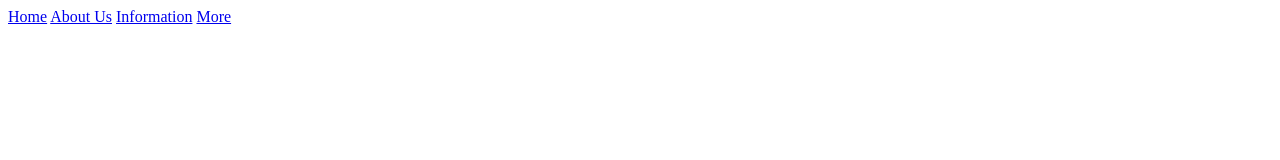
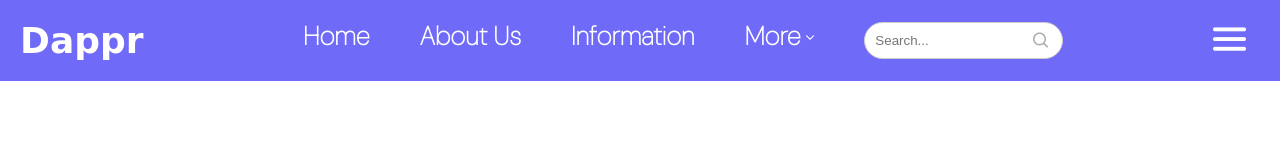
Before and after one commit to yashwanth2000/micro-project-two, a plain HTML site: page index.html in a window 1280 px wide. Drawn offline with Linux system fonts and the light colour scheme; a web font is replaced by a local one.

Commit message:
Updated navbar

```diff
--- a/index.html
+++ b/index.html
@@ -34,10 +34,25 @@
   </head>
   <body>
     <header>
-      <a href="#">Home</a>
-      <a href="#">About Us</a>
-      <a href="#">Information</a>
-      <a href="#">More</a>
-  </header>
+      <div class="navbar">
+        <div class="logo"><a href="#">Dappr</a></div>
+        <ul class="links">
+          <li><a href="#">Home</a></li>
+          <li><a href="#">About Us</a></li>
+          <li><a href="#">Information</a></li>
+          <li class="more">
+            <a href="#">More</a>
+            <img src="./img/arrow-down.png" alt="arrow-down" class="arrow-down">
+          </li>
+          <div class="search-container">
+            <input type="text" class="search-input" placeholder="Search..." />
+            <img src="./img/search.png" alt="Search" class="search-icon" />
+          </div>
+        </ul>
+        <div class="action_btn">
+          <img src="./img/sidebar.png" alt="side-bar" />
+        </div>
+      </div>
+    </header>
   </body>
 </html>
--- a/style.css
+++ b/style.css
@@ -1,5 +1,85 @@
-    body{
-        /* font-family: 'Delius Unicase', cursive; */
-        /* font-family: 'Roboto', sans-serif; */
-        /* font-family: 'Inter', sans-serif; */
-    }
+* {
+    margin: 0;
+    padding: 0;
+    box-sizing: border-box;
+}
+/* header */
+
+header {
+    background-color: #6F6AF7;
+    position: fixed;
+    width: 100%;
+    padding: 10px 0;
+}
+li {
+    list-style: none;
+}
+a{
+    text-decoration: none;
+    color: #fff;
+}
+.navbar{
+    display: flex;
+    align-items: center;
+    justify-content: space-between;
+}
+.logo{
+    font-family: 'Delius Unicase', cursive;
+    font-weight: bolder;
+    font-size: 36px;
+    padding: 10px;
+    margin-left: 10px;
+}
+
+.navbar .links{
+    display: flex;
+    gap: 50px;
+    font-size: 26px;
+    font-family: 'DM Sans';
+    font-weight: 600;
+    line-height: 48px;
+}
+
+.arrow-down{
+    width: 8px;
+    height: 6px;
+    margin-bottom: 5px;
+}
+
+.search-container {
+    position: relative;
+    display: inline-block;
+    margin-bottom: 10px;
+}
+.search-input {
+    width: 100%;
+    padding: 10px;
+    border: 1px solid #ccc;
+    border-radius: 30px;
+}
+
+.search-icon {
+    position: absolute;
+    top: 60%;
+    right: 15px;
+    transform: translateY(-50%);
+    width: 15px;
+    height: 15px;
+}
+
+.arrow-down,
+.search-icon,
+.action_btn img {
+    max-width: 100%;
+    height: auto;
+}
+
+.action_btn img{
+    align-items: center;
+    cursor: pointer;
+    max-width: 50%;
+    max-height: 50%;
+}
+/*  */
+  /* font-family: 'Roboto', sans-serif; */
+  /* font-family: 'Inter', sans-serif; */
```
Also changed, not shown: img/arrow-down.png (added), img/computer.png (added), img/floating-icon.png (added), img/search.png (added), img/sidebar.png (added).
